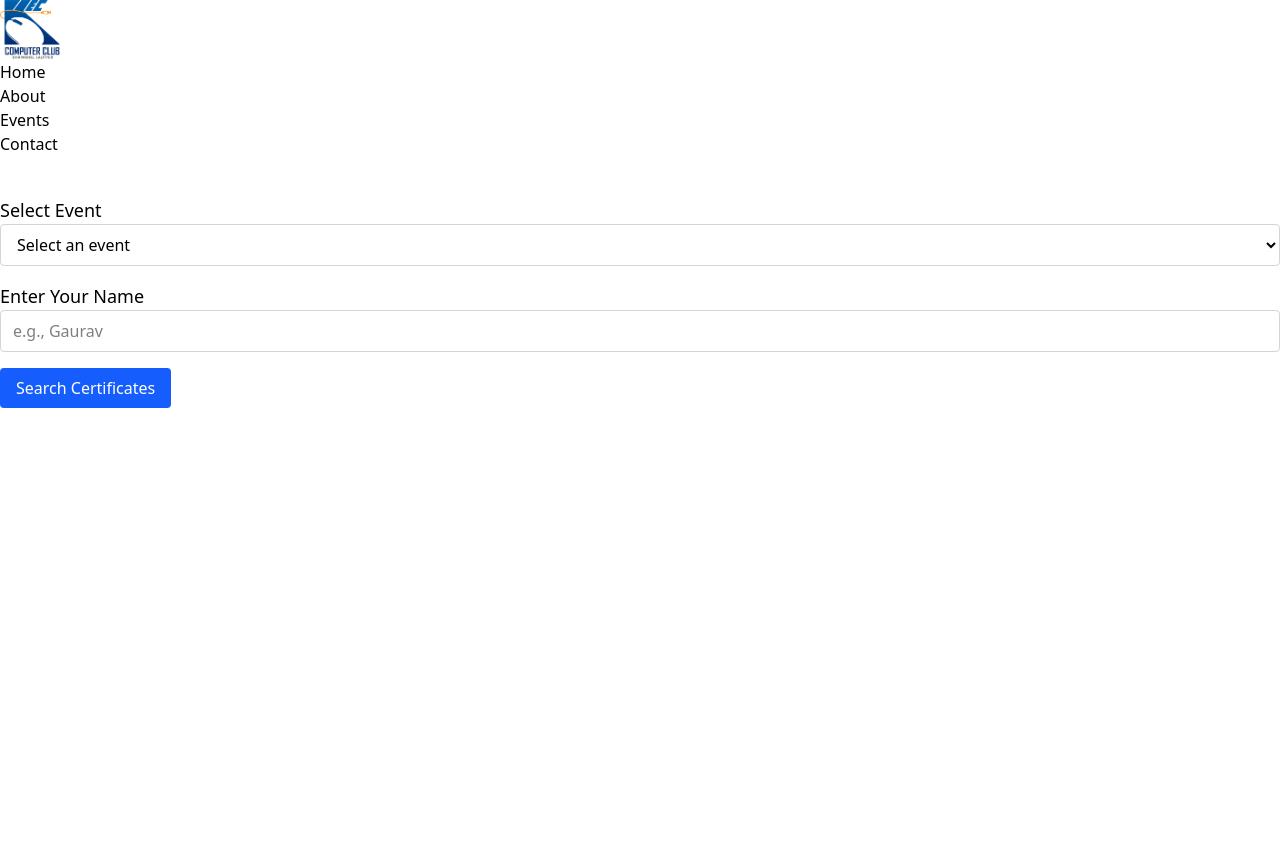
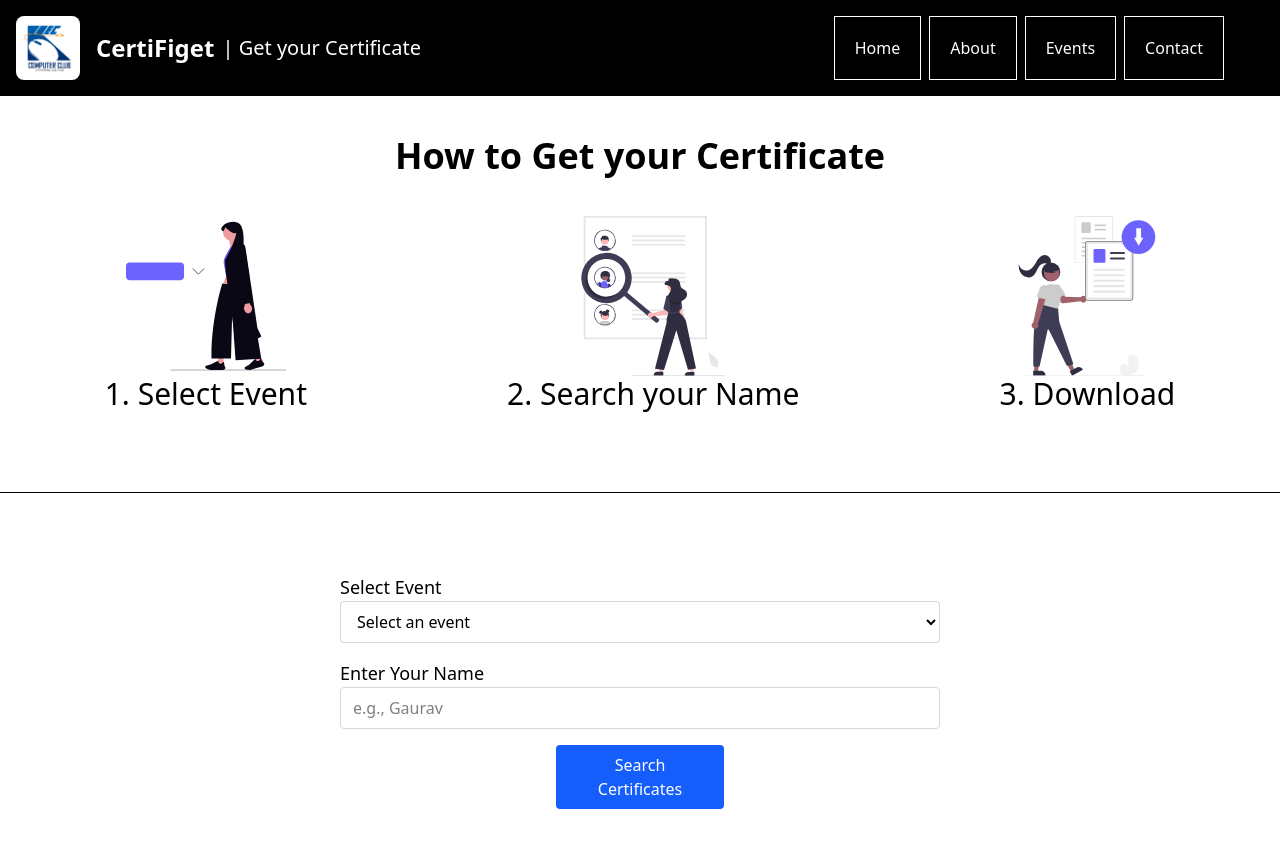
Before and after one commit to computerclubkec/CertifiGet, a Jekyll site: the page built from index.markdown, in a window 1280 px wide. Shown: the top 848 px of the page. Built offline with Jekyll 4.4.1, drawn with Linux system fonts in a browser that asks for light colours.

Commit message:
feat: add navigation and fix the certificate finding script

```diff
--- a/_config.yml
+++ b/_config.yml
@@ -55,7 +55,11 @@ facebook_username: computerclubkec
 #   - vendor/gems/
 #   - vendor/ruby/
 
+# Add PDF files to Jekyll's processing
+include:
+  - "*/*.pdf"
+
 collections:
   events:
     output: true
-    permalink: /events/:path
+    permalink: /events:path
--- a/_includes/header.html
+++ b/_includes/header.html
@@ -4,12 +4,17 @@
 
 <script src="https://unpkg.com/@tailwindcss/browser@4"></script>
 
-<nav>
-    <img src="/assets/images/logo.png" height="60px" width="60px">
-    <ul>
-        <li><a href="/">Home</a></li>
-        <li><a href="/about">About</a></li>
-        <li><a href="/events">Events</a></li>
-        <li><a href="/contact">Contact</a></li>
+<nav class="flex bg-black justify-between p-4">
+    <div class="flex items-center">
+        <img class="h-16 w-16 mr-4 rounded-lg" src="/assets/images/displaypicture.png">
+        <h1 class="text-white font-bold text-2xl">CertiFiget</h1>
+        <span class="text-white text-xl ml-2">| Get your Certificate</span>
+
+    </div>
+    <ul class="flex text-white mr-10 mt-auto mb-auto">
+        <li><a class="border-1 p-5 mr-2 hover:bg-blue-800" href="/" >Home</a></li>
+        <li><a class="border-1 p-5 mr-2 hover:bg-blue-800" href="/about/">About</a></li>
+        <li><a class="border-1 p-5 mr-2 hover:bg-blue-800" href="/events/">Events</a></li>
+        <li><a class="border-1 p-5 hover:bg-blue-800" href="/contact/">Contact</a></li>
     </ul>
 </nav>
--- a/_layouts/home.html
+++ b/_layouts/home.html
@@ -7,27 +7,52 @@
 
 <body>
     <div class="event-search py-10">
+
+        <!-- Instructions -->
+        <h1 class="text-center mb-10 text-4xl font-bold">How to Get your Certificate</h1>
+        <div class="flex justify-center space-x-50 ml-auto mr-auto">
+            <div>
+                <img class="h-40 w-40 ml-auto mr-auto" src="/assets/images/select_option.svg" alt="">
+                <h2 class="font-medium text-3xl">1. Select Event</h2>
+            </div>
+
+            <div>
+                <img class="h-40 w-40 ml-auto mr-auto" src="/assets/images/search_name.svg" alt="">
+                <h2 class="font-medium text-3xl">2. Search your Name</h2>
+            </div>
+
+            <div>
+                <img class="h-40 w-40 ml-auto mr-auto" src="/assets/images/download_certificate.svg" alt="">
+                <h2 class="font-medium text-3xl">3. Download</h2>
+            </div>
+
+        </div>
+
+        <hr class="w-350 mr-auto ml-auto my-20">
+
         <form action="" method="GET" id="certificate-search-form" class="space-y-4">
+
+
             <!-- Event Selection -->
-            <div>
+            <div class="w-150 mr-auto ml-auto">
                 <label for="event" class="block text-lg font-medium">Select Event</label>
                 <select name="event" id="event" class="block w-full border border-gray-300 rounded px-3 py-2" required>
                     <option value="" disabled selected>Select an event</option>
                     {% for event in site.events %}
-                    <option value="{{ event.url | remove: 'index' | relative_url }}">{{ event.title }}</option>
+                    <option value="{{ event.url | remove: 'detail' | relative_url }}">{{ event.title }}</option>
                     {% endfor %}
                 </select>
             </div>
 
             <!-- Name Input -->
-            <div>
+            <div class="w-150 mr-auto ml-auto">
                 <label for="name" class="block text-lg font-medium">Enter Your Name</label>
                 <input type="text" name="name" id="name" class="block w-full border border-gray-300 rounded px-3 py-2"
                     placeholder="e.g., Gaurav" required>
             </div>
 
             <!-- Submit Button -->
-            <div>
+            <div class="w-42 mr-auto ml-auto">
                 <button type="submit" class="bg-blue-600 text-white px-4 py-2 rounded hover:bg-blue-700">
                     Search Certificates
                 </button>
@@ -35,17 +60,24 @@
         </form>
 
         <!-- Certificate Previews -->
+         <div class="ml-auto mr-auto text-center mt-10 hidden" id="search_result">
+            <h1 class="text-xl font-bold">
+                Search Results:
+            </h1>
         <div id="certificate-previews" class="mt-10 grid grid-cols-1 md:grid-cols-2 lg:grid-cols-3 gap-4 hidden">
-
+        </div>
         </div>
 
         <!-- No Result Message -->
-        <div id="no-result" class="mt-6 hidden">
+        <div id="no-result" class="mt-6 hidden text-center">
             <p class="text-red-500">No certificates found. Please check the name and event.</p>
         </div>
     </div>
 
     <script src="/assets/js/certificate_search.js"></script>
+    <script src="/assets/js/main.js"></script>
+
+    <script src="https://unpkg.com/@tailwindcss/browser@4"></script>
 </body>
 
 </html>
--- a/assets/js/certificate_search.js
+++ b/assets/js/certificate_search.js
@@ -20,31 +20,49 @@ document.getElementById('certificate-search-form').addEventListener('submit', fu
             const matchingCertificates = links.filter(link => searchPattern.test(link.getAttribute('href')));
 
             if (matchingCertificates.length > 0) {
+
                 // Clear previous results
                 document.getElementById('certificate-previews').innerHTML = '';
                 document.getElementById('certificate-previews').classList.remove('hidden');
                 document.getElementById('no-result').classList.add('hidden');
+                document.getElementById('certificate-previews').classList.remove("lg:grid-cols-1")
+                document.getElementById('certificate-previews').classList.remove("lg:grid-cols-2")
+                document.getElementById('certificate-previews').classList.remove("lg:grid-cols-3")
+                document.getElementById('certificate-previews').classList.add("lg:grid-cols-3")
+
+                if (matchingCertificates.length == 1){
+                    document.getElementById('certificate-previews').classList.remove("lg:grid-cols-3")
+                    document.getElementById('certificate-previews').classList.add("lg:grid-cols-1")
+                }
+                if (matchingCertificates.length == 2){
+                    document.getElementById('certificate-previews').classList.remove("lg:grid-cols-3")
+                    document.getElementById('certificate-previews').classList.remove("lg:grid-cols-2")
+                }
+
+                document.getElementById('search_result').classList.remove('hidden');
 
                 // Display previews for each matching certificate
                 matchingCertificates.forEach(link => {
                     const pdfPath = link.getAttribute('href');
-                    const fileName = pdfPath.split('/').pop();
+                    const fileName = decodeURIComponent(pdfPath.split('/').pop());
 
                     const card = document.createElement('div');
                     card.className = 'border border-gray-300 rounded shadow p-4';
 
                     card.innerHTML = `
-                        <iframe src="${eventUrl+pdfPath}" class="w-full h-50 mb-4" frameborder="0"></iframe>
-                        <p class="text-sm font-medium truncate">${fileName.replace("%20"," ")}</p>
-                        <a href="${eventUrl+pdfPath}" download class="block bg-green-600 text-white text-center px-4 py-2 mt-2 rounded hover:bg-blue-700">
+                        <iframe src="${eventUrl + pdfPath}" class="w-full h-50 mb-4" frameborder="0"></iframe>
+                        <p class="text-sm font-medium truncate">${fileName.replace(/_/g, ' ')}</p>
+                        <a href="${eventUrl + pdfPath}" download class="block bg-green-600 text-white text-center px-4 py-2 mt-2 rounded hover:bg-blue-700">
                             Download
                         </a>
                     `;
 
                     document.getElementById('certificate-previews').appendChild(card);
                 });
+                document.getElementById('certificate-previews').scrollIntoView({ behavior: 'smooth' });
             } else {
                 // Show "no results" message
+                document.getElementById('search_result').classList.add('hidden');
                 document.getElementById('certificate-previews').classList.add('hidden');
                 document.getElementById('no-result').classList.remove('hidden');
             }
--- /dev/null
+++ b/assets/js/main.js
@@ -0,0 +1,13 @@
+const currentPath = window.location.pathname;
+
+const navLinks = document.querySelectorAll('nav ul li a');
+
+navLinks.forEach(link => {
+    if (link.getAttribute('href') == currentPath){
+        link.classList.add('bg-gray-700');
+        link.classList.add('font-bold')
+        link.classList.add('border-2')
+    }
+
+
+})
```
Also changed, not shown: _events/event-1/detail.md (added, +5 -0 lines), _events/event-1/index.md (deleted, +0 -5 lines), _layouts/about.html (added, +12 -0 lines), about.markdown (+2 -15 lines), _events/event-2/detail.md (renamed from _events/event2/index.md), _layouts/default.html (added), assets/images/download_certificate.svg (added), assets/images/search_name.svg (added), assets/images/select_option.svg (added), 2 other files.
